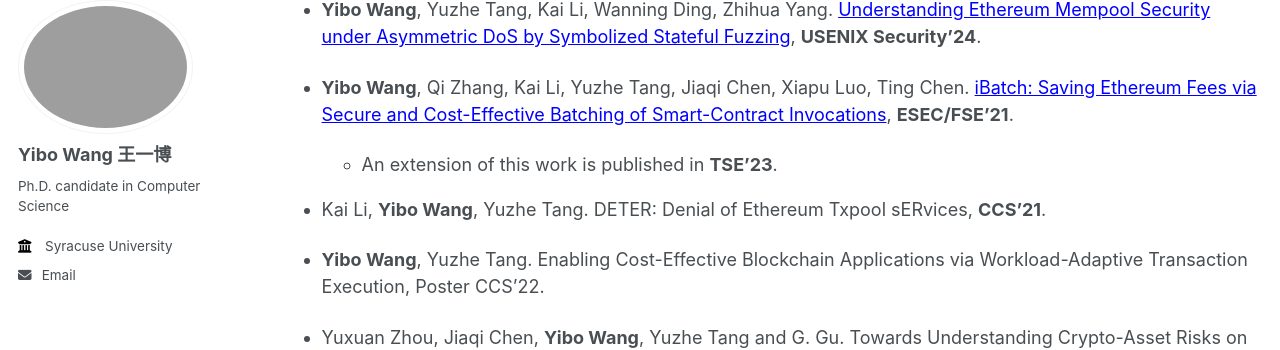
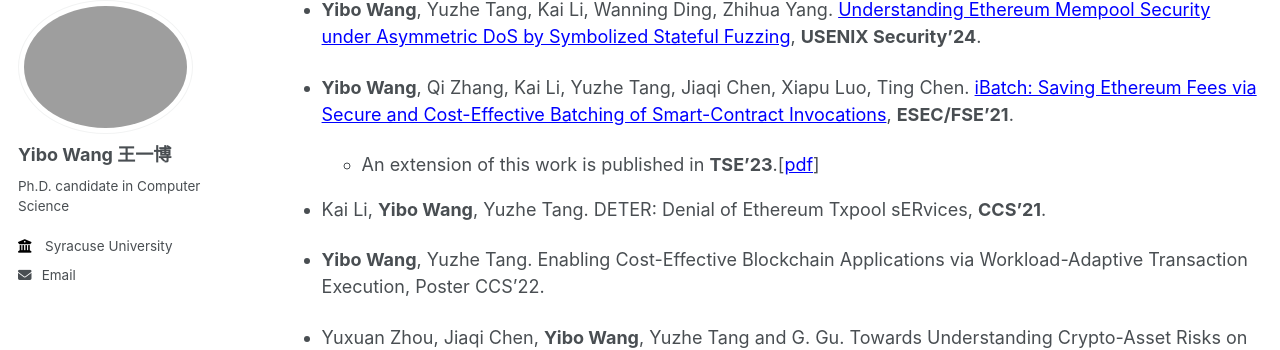
Before and after one commit to wangyibo0308/wangyibo0308.github.io, a Jekyll site: the page built from _pages/about.md, in a window 1280 px wide and 900 px high, scrolled down 469 px. Shown: the part 106-456 px from the top of the window. Built offline with Jekyll 4.4.1, drawn with Linux system fonts in a browser that asks for light colours.

Commit message:
Update about.md

```diff
--- a/_pages/about.md
+++ b/_pages/about.md
@@ -24,11 +24,11 @@ Publications
 ======
 ---
 
-- **Yibo Wang**, Yuzhe Tang, Kai Li, Wanning Ding, Zhihua Yang. [<span style="color: blue;">Understanding Ethereum Mempool Security under Asymmetric DoS by Symbolized Stateful Fuzzing</span>](https://www.usenix.org/system/files/usenixsecurity24-wang-yibo.pdf), **USENIX Security'24**.
+- **Yibo Wang**, Yuzhe Tang, Kai Li, Wanning Ding, Zhihua Yang. [Understanding Ethereum Mempool Security under Asymmetric DoS by Symbolized Stateful Fuzzing](https://www.usenix.org/system/files/usenixsecurity24-wang-yibo.pdf), **USENIX Security'24**.
 
-- **Yibo Wang**, Qi Zhang, Kai Li, Yuzhe Tang, Jiaqi Chen, Xiapu Luo, Ting Chen. <span style="color: blue;">[iBatch: Saving Ethereum Fees via Secure and Cost-Effective Batching of Smart-Contract Invocations](https://tristartom.github.io/docs/fse21-ibatch.pdf)</span>, **ESEC/FSE'21**.
+- **Yibo Wang**, Qi Zhang, Kai Li, Yuzhe Tang, Jiaqi Chen, Xiapu Luo, Ting Chen. [iBatch: Saving Ethereum Fees via Secure and Cost-Effective Batching of Smart-Contract Invocations](https://tristartom.github.io/docs/fse21-ibatch.pdf), **ESEC/FSE'21**.
 
-    - An extension of this work is published in **TSE'23**.
+    - An extension of this work is published in **TSE'23**.[[pdf](https://ieeexplore.ieee.org/abstract/document/10018598)]
 
 - Kai Li, **Yibo Wang**, Yuzhe Tang. DETER: Denial of Ethereum Txpool sERvices, **CCS'21**.
 
```
